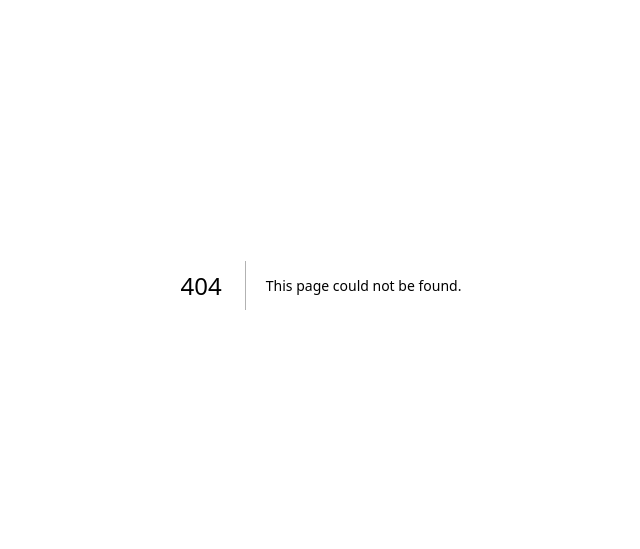
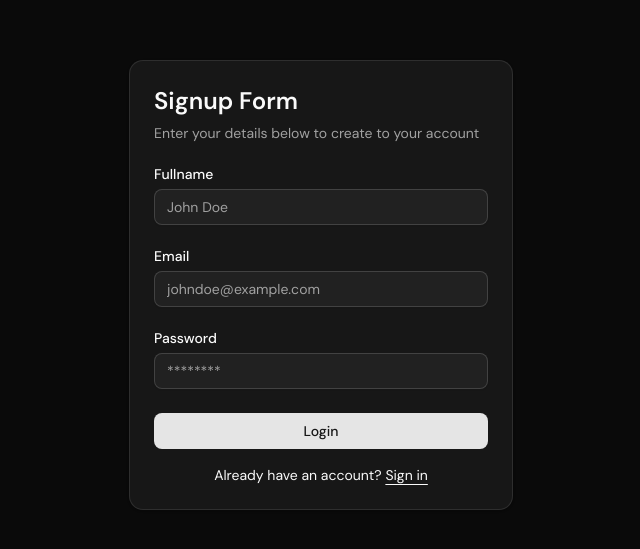
Before and after one commit to Sanchitbajaj02/boxcars-frontend, a Next.js app: page /signup in a window 1280 px wide. Before the commit this address had no page. Shown: the part 115-664 px from the top of the page, without its empty margins (319-959 px from the left). Built offline with nearby package versions, Linux system fonts and the light colour scheme.

Commit message:
creation of new files: signup and signin

```diff
--- /dev/null
+++ b/src/app/(auth)/signin/page.tsx
@@ -0,0 +1,11 @@
+import { SigninForm } from "@/components/signin-form"
+
+export default function Signin() {
+  return (
+    <div className="flex min-h-svh w-full items-center justify-center p-6 md:p-10">
+      <div className="w-full max-w-sm">
+        <SigninForm />
+      </div>
+    </div>
+  )
+}
--- /dev/null
+++ b/src/app/(auth)/signup/page.tsx
@@ -0,0 +1,11 @@
+import { SignupForm } from "@/components/signup-form"
+
+export default function Signup() {
+  return (
+    <div className="flex min-h-svh w-full items-center justify-center p-6 md:p-10">
+      <div className="w-full max-w-sm">
+        <SignupForm />
+      </div>
+    </div>
+  )
+}
```
